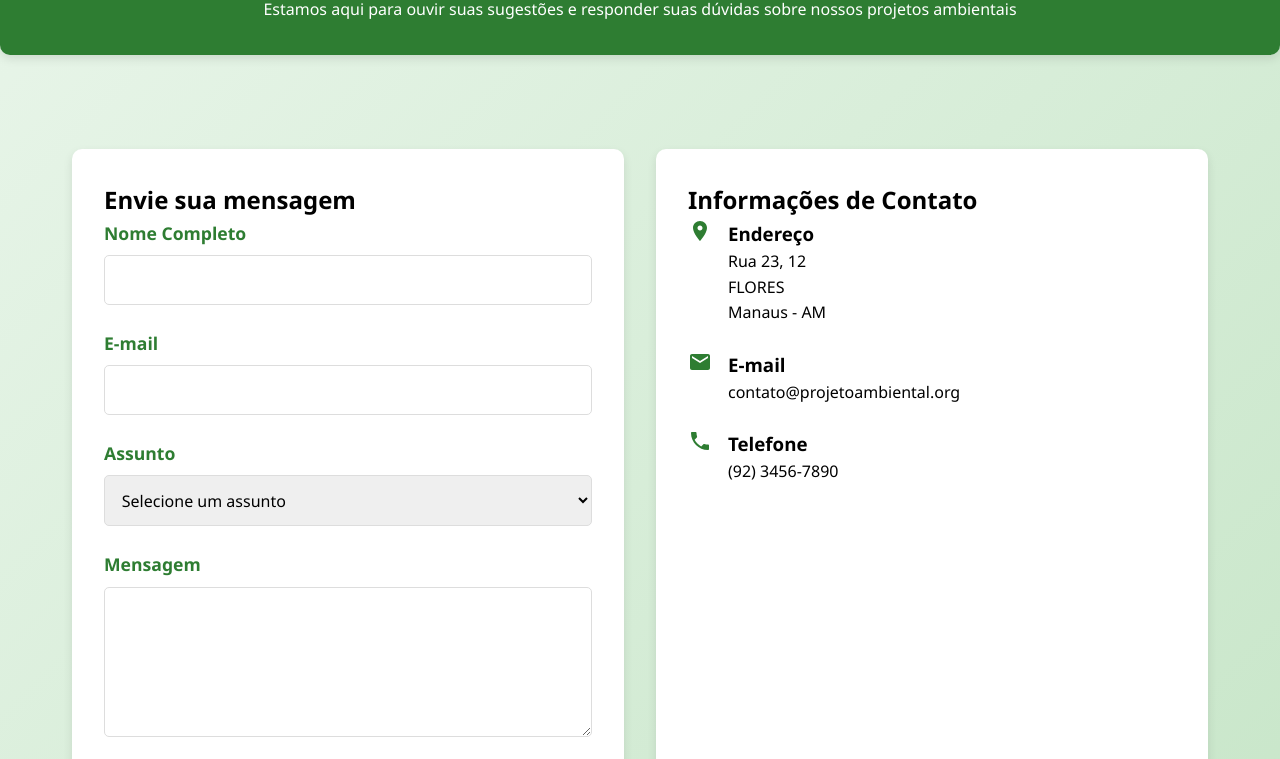
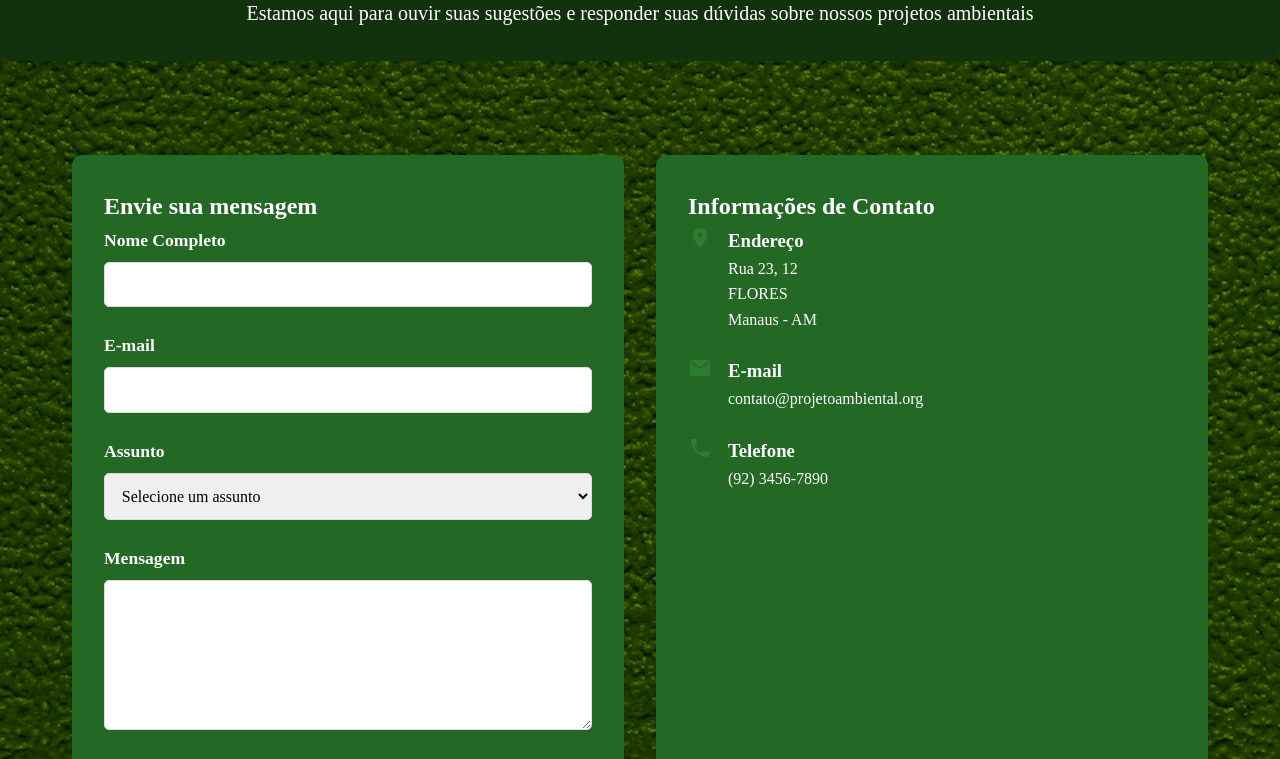
Before and after one commit to pedro23165/site-nystery, a website: page servidor/public/html/faleconosco.html in a window 1280 px wide. Shown: the part 56-815 px from the top of the page. Drawn offline with Linux system fonts and the light colour scheme.

Commit message:
24/01/15aaaa

```diff
--- a/servidor/public/css/faleconosco.css
+++ b/servidor/public/css/faleconosco.css
@@ -2,32 +2,24 @@
   margin: 0;
   padding: 0;
   box-sizing: border-box;
-  font-family: "Segoe UI", Tahoma, Geneva, Verdana, sans-serif;
+  font-family: 'Times New Roman', Times, serif;
 }
 
 body {
-  background: linear-gradient(135deg, #e8f5e9 0%, #c8e6c9 100%);
   min-height: 100vh;
   line-height: 1.6;
   display: flex;
   flex-direction: column;
   justify-content: flex-start;
   align-items: center;
-  animation: fadeIn 1.5s ease-out;
-}
-
-/* Animação de Fade In para o corpo */
-@keyframes fadeIn {
-  from {
-    opacity: 0;
-  }
-  to {
-    opacity: 1;
-  }
+  background-image: url(../image/photo-1632195670211-9e46e8c772c7.avif);
+  background-repeat: no-repeat; /* Impede a repetição da imagem */
+  background-size: cover; /* Faz a imagem ocupar todo o espaço disponível */
+  background-position: center center; /* Centraliza a imagem no fundo */
 }
 
 .header {
-  background: #2e7d32;
+  background: #12310d;
   color: white;
   padding: 2rem;
   text-align: center;
@@ -40,6 +32,9 @@ body {
   position: relative;
 }
 
+.header p{
+  font-size: 20px;
+}
 /* Animação para o cabeçalho */
 @keyframes slideDown {
   from {
@@ -75,7 +70,8 @@ body {
 
 .contact-form,
 .contact-info {
-  background: white;
+  color: white;
+  background: #236925;
   border-radius: 10px;
   padding: 2rem;
   box-shadow: 0 4px 10px rgba(0, 0, 0, 0.1);
@@ -96,7 +92,7 @@ body {
 label {
   display: block;
   margin-bottom: 0.5rem;
-  color: #2e7d32;
+  color: #fafafa;
   font-weight: bold;
   font-size: 1.1rem;
 }
--- a/servidor/public/css/pagina.css
+++ b/servidor/public/css/pagina.css
@@ -70,6 +70,7 @@ header ul li a {
   color: white;
   text-decoration: none;
   font-weight: bold;
+
 }
 
 div nav ul {
--- a/servidor/public/html/faleconosco.html
+++ b/servidor/public/html/faleconosco.html
@@ -5,12 +5,7 @@
   <meta name="viewport" content="width=device-width, initial-scale=1.0">
   <title>faleconosco</title>
   <link rel="stylesheet" href="../css/faleconosco.css">
-</head>
-<body>
-
-</body>
 </html>
-</head>
 <body>
   <header class="header">
     <h1>Fale Conosco</h1>
```
Also changed, not shown: servidor/public/css/CadastroVolutário.css (+42 -0 lines), servidor/public/html/CadastroVoluntário.html (+0 -44 lines).
